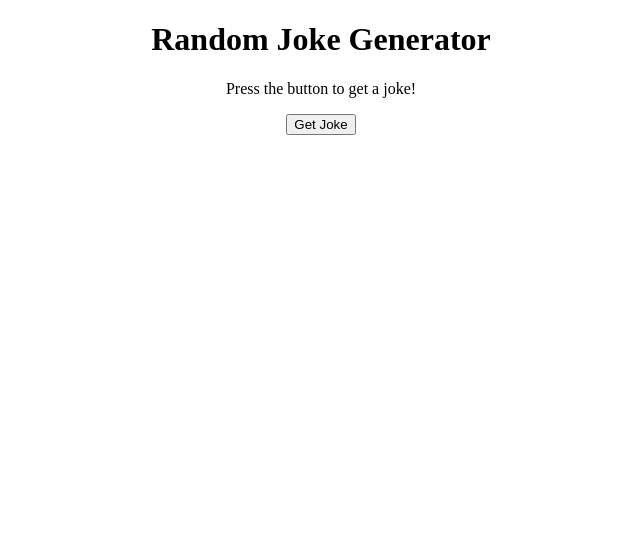
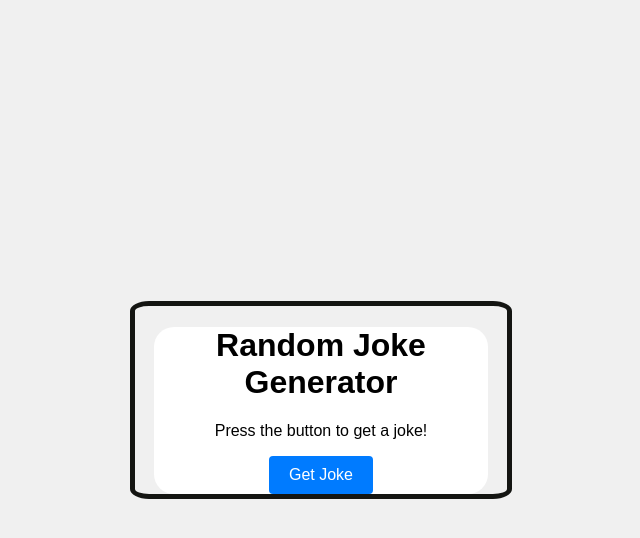
Before and after one commit to jeferybeckam/joke-generator, a plain HTML site: page index.html in a window 1280 px wide. Shown: the whole page, without its empty margins (319-959 px from the left). Drawn offline with Linux system fonts and the light colour scheme.

Commit message:
change code

```diff
--- a/index.html
+++ b/index.html
@@ -4,7 +4,7 @@
     <meta charset="UTF-8">
     <meta name="viewport" content="width=device-width, initial-scale=1.0">
     <title>Random Joke Generator</title>
-    <link rel="stylesheet" href="styles.css">
+    <link rel="stylesheet" href="./style.css">
 </head>
 <body><center><div class="rapper">
     <div class="container">
@@ -15,6 +15,6 @@
         </div></center>
     </div>
 </div>
-    <script src="script.js"></script>
+    <script src="./script.js"></script>
 </body>
 </html>
--- a/style.css
+++ b/style.css
@@ -11,14 +11,16 @@ body {
 .container {
     text-align: center;
     background-color: #fff;
-    padding: 20px;
-    border-radius: 8px;
-    box-shadow: 0 0 10px rgba(0, 0, 0, 0.1);
-    max-width: 600px;
+
+    border-radius: 20px;
+
+    height: 10%;
     width: 90%;
+
 }
 .rapper{
-    border: 5px solid greenyellow;
+    border: 5px solid rgb(20, 21, 18);
+    border-radius: 5%;
 }
 
 .joke-container {
```
